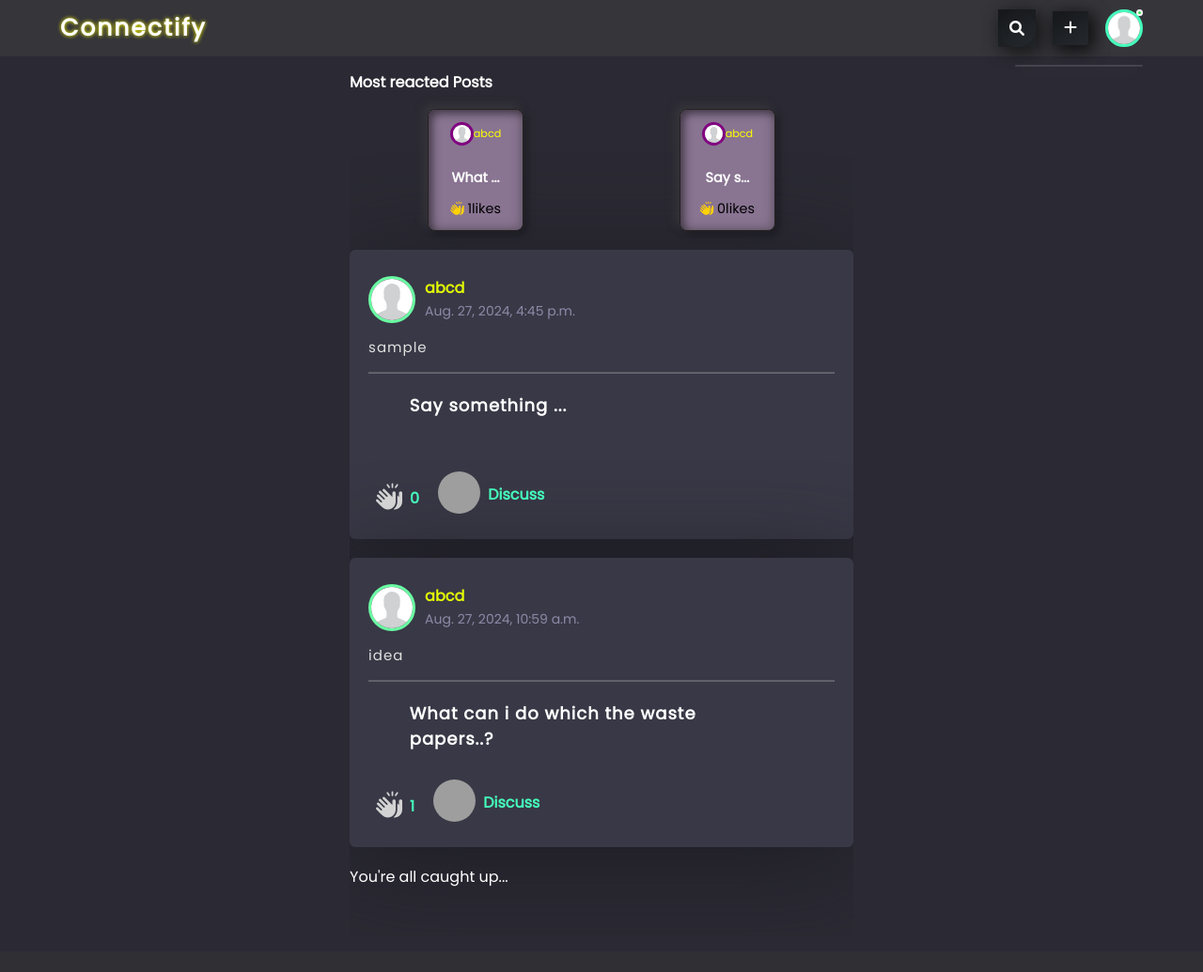
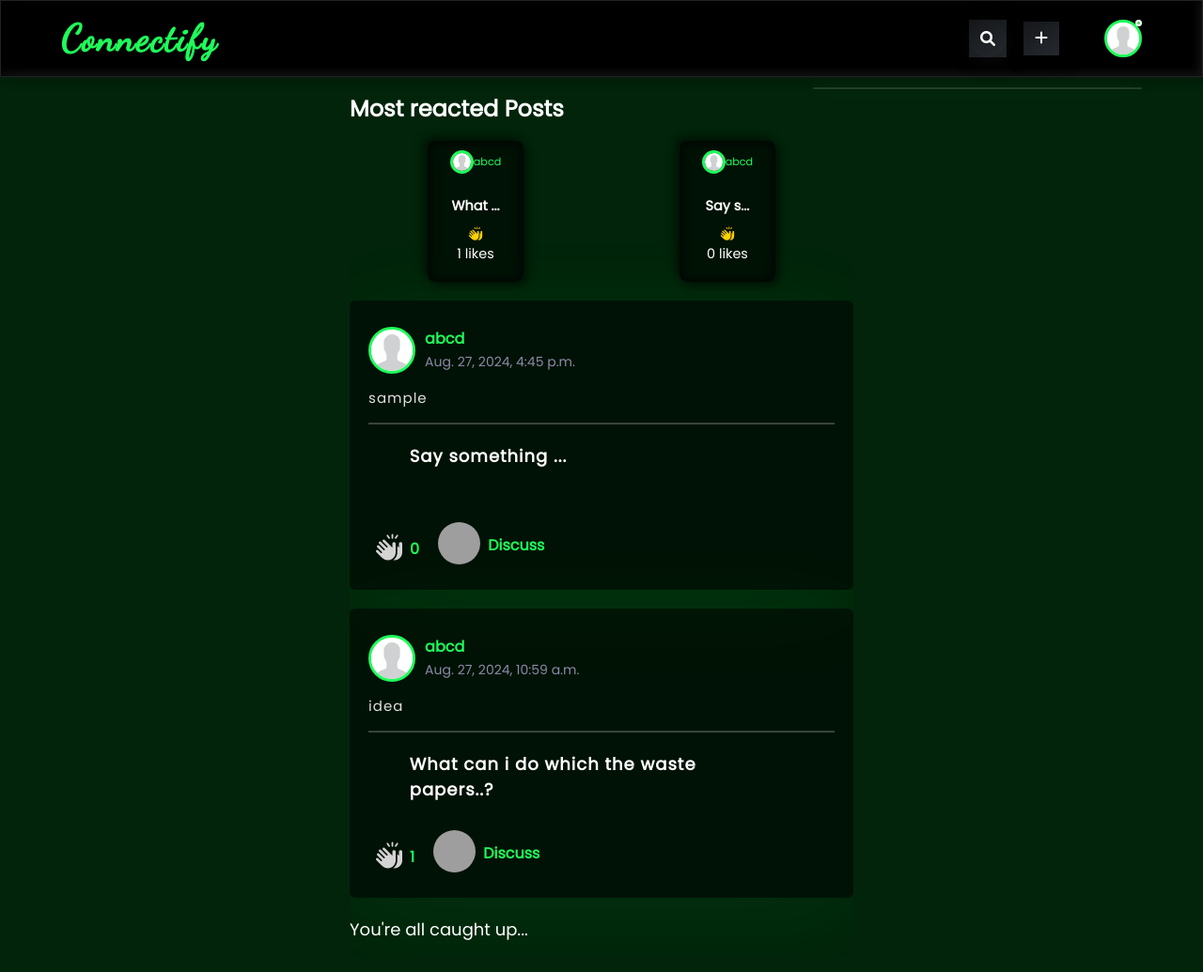
Before and after one commit to devika-aj/Mini_project, a Django app: page / in a window 1280 px wide. Shown: the whole page at 94% size. Before the commit the page ends 944 px from the top, so only its background shows below. Run offline with Django 3.2, Linux system fonts and the light colour scheme; data comes from the database, SQL or seed files in the repository; both versions use the stored data as it was after the commit; some libraries are stand-ins or nearby versions; grey boxes are pictures that could not be loaded.

Commit message:
first commit

```diff
--- a/templates/without_login.html
+++ b/templates/without_login.html
@@ -12,7 +12,7 @@
   <link href="https://cdn.jsdelivr.net/npm/bootstrap@5.0.0-beta1/dist/css/bootstrap.min.css" rel="stylesheet"
     integrity="sha384-giJF6kkoqNQ00vy+HMDP7azOuL0xtbfIcaT9wjKHr8RbDVddVHyTfAAsrekwKmP1" crossorigin="anonymous">
 
-
+  <link href="https://fonts.googleapis.com/css2?family=Dancing+Script&display=swap" rel="stylesheet">
   <link rel="stylesheet" href="https://cdn.jsdelivr.net/npm/bootstrap@4.5.3/dist/css/bootstrap.min.css">
   <!-- Facebook Favicon -->
   <link rel="icon" href="/images/favicon.png" />
@@ -32,7 +32,7 @@
 }
   body{
     /* background: linear-gradient(to right, #dad299, #b0dab9); */
-    background-color: #2b2a34;
+    background-color: #01240a;
   /* background: linear-gradient(-70deg,  #202020, #000000); */
   }
 ::-webkit-scrollbar{
@@ -288,13 +288,15 @@ span .st-label{
 <body>
 
   <!-- Navigation Section  -->
-  <nav style="background-color: #35353a">
+  <nav style="background-color: rgb(0, 0, 0);box-shadow: -4px -4px 10px rgba(67, 67, 67, 0.5),
+  inset 4px 4px 10px rgba(0, 0, 0, 0.5),
+  inset -4px -4px 10px rgba(67, 67, 67, 0.3),
+  4px 4px 10px rgba(0, 0, 0, 0.3);border: 1px solid rgb(36, 33, 33);">
   <!-- <nav style=" background: linear-gradient(to right, #780206, #061161);"> -->
     <!-- Left Section  -->
     <div class="nav-left">
-        <a href="{% url 'home:home' %}" style="text-decoration: none;"><span class="logo"
-          style="color: white;font-size: 25px;font-weight: bold;letter-spacing: 2px;filter: progid:DXImageTransform.Microsoft.Glow(Color=#ffffff,Strength=1);text-shadow: 0 0 4px yellow;">Connectify</span></a>
-
+        <a href="{% url 'home:home' %}" style="text-decoration: none;">
+          <span class="logo" style="color:#1efc5a; font-family: 'Dancing Script', cursive !important; font-size: 40px; font-weight: bold;letter-spacing: 2px;">Connectify</span>
     </div>
     <!-- Right Section  -->
     <div class="nav-right">
@@ -312,20 +314,18 @@ span .st-label{
       </a>
       <a href="{% url 'auth:login' %}">
         <div class="addpost mx-2"
-      style="background: linear-gradient(327.43deg, #32383E -77.68%, #17191C 87.35%);
-      border: none;
-      box-shadow: -4px -2px 16px rgba(195,200,205,0), 4px 4px 18px rgba(0, 0, 0, 0.5);"
-      >
+            style="background: linear-gradient(327.43deg, #32383E -77.68%, #17191C 87.35%); border: none;
+                box-shadow: -4px -2px 16px rgba(195,200,205,0), 4px 4px 18px rgba(0, 0, 0, 0.5);">
 
-        <button type="button" class="btn btn-light" data-toggle="modal" data-target="#addpost" data-whatever="@mdo" style="background: linear-gradient(327.43deg, #32383E -77.68%, #17191C 87.35%);
-        border: none;
-        box-shadow: -4px -2px 16px rgba(195,200,205,0), 4px 4px 18px rgba(0, 0, 0, 0.5);"><i
-            class="fa-solid fa-plus"></i></button>
+        <button type="button" class="btn btn-light" data-toggle="modal" data-target="#addpost" data-whatever="@mdo"
+               style="background: linear-gradient(327.43deg, #32383E -77.68%, #17191C 87.35%);border: none;
+                     box-shadow: -4px -2px 16px rgba(195,200,205,0), 4px 4px 18px rgba(0, 0, 0, 0.5);">
+                     <i class="fa-solid fa-plus"></i></button>
 
       </div>
     </a>
-      <div class="nav-user-icon online" onclick="settingsMenuToggle()" style="margin-left: 10px;">
-        <img src="/media/profiles/img.jpg" style="border:3px solid #45ffbc;background-color: white;"/>
+      <div class="nav-user-icon online" onclick="settingsMenuToggle()" style="margin-left: 40px;">
+        <img src="/media/profiles/img.jpg" style="border:3px solid #1efc5a;background-color: white;"/>
       </div>
 
 
@@ -335,10 +335,9 @@ span .st-label{
     <div class="settings-menu" style="background-color: rgba(255, 255, 255, 0.08);
     -webkit-backdrop-filter: blur(15px);
     backdrop-filter: blur(15px);
-
     -webkit-box-shadow: 0 2px 20px rgba(0, 0, 0, 0.15);
     box-shadow: 0 2px 20px rgba(219, 214, 214, 0.15);
-    border: 1px solid rgba(255, 255, 255, 0.06);width:max-content;" >
+    border: 1px solid rgba(255, 255, 255, 0.06);width: 350px;" >
 
       <!-- Dark Button Toggle  -->
 
@@ -349,9 +348,9 @@ span .st-label{
             <a href="{% url 'auth:login' %}">
                 <div class="user-profile">
                     <img src="/media/profiles/img.jpg"
-                        style="height: 50px;width:50px;border:3px solid #45ffbc;" />
+                        style="height: 50px;width:50px;border:3px solid #1efc5a;" />
                     <div>
-                        <p style="color: white;">user</p>
+                        <p style="color: white;">User</p>
                     </div>
                 </div>
             </a>
@@ -400,33 +399,30 @@ span .st-label{
     <!-- Middle Content  -->
     <!-- Story Section  -->
 
-    <div class="main-content" style="height: 100vh;width:100vw;overflow-y: scroll;">
+    <div class="main-content" style="height: 100vh; width:100vw; overflow-y: scroll;">
 
-
-
-
-      <p class="fw-bold">Most reacted Posts</p>
+      <p class="fw-bold" style="font-size:x-large;" >Most reacted Posts</p>
       <div id="stories-wrapper" style="display:flex;align-items: center;justify-content: flex-start;">
         {% for i in story %}
 
-        <div class="storycard" style="overflow:hidden;display:grid;place-items:center;margin:auto;height:130px;border-radius:8px;background:#897492;color:black;
-         box-shadow: -4px -4px 10px rgba(67, 67, 67, 0.5),
+        <div class="storycard" style="overflow:hidden;display:grid;place-items:center;margin:auto;height:150px;border-radius:8px;background:rgba(0, 0, 0, 0.5);color:black;
+         box-shadow: -4px -4px 10px rgba(0, 0, 0, 0.5),
           inset 4px 4px 10px rgba(0, 0, 0, 0.5),
-          inset -4px -4px 10px rgba(67, 67, 67, 0.3),
-          4px 4px 10px rgba(0, 0, 0, 0.3);border: 1px solid rgb(36, 33, 33);">
+          inset -4px -4px 10px rgba(0, 0, 0, 0.5),
+          4px 4px 10px rgba(0, 0, 0, 0.5);border: 1px solid rgba(0, 0, 0, 0.5);">
           <a href="{% url 'auth:login'  %}"
             style="text-decoration: none;font-size: 0.7rem; display:inline-flex;justify-content: space-between;align-items: center;color:black;">
 
             <img src="{{i.post_profile.profile_pic.url}}"
-              style="height: 25px;width:25px;border:3px solid purple;border-radius: 50%;" />
-            <span style="color:yellow;"> {{i.user}}</span>
+              style="height: 25px;width:25px;border:3px solid #1efc5a;border-radius: 50%;" />
+            <span style="color:#1efc5a;"> {{i.user}}</span>
 
           </a>
           <a href="{% url 'auth:login'  %}"
             style="text-decoration:none;text-align:center;color:black ;display:flex;align-items: space-between;justify-content: space-between;flex-direction: column;height: 70%;">
-            <div class="story-post mb-2 fw-bold" style="font-size: 0.9rem;color:white;"> {{i.post}}</div>
+            <div class="story-post mb-2 fw-bold" style="font-size: 0.9rem;color:white;">{{i.post}}</div>
             <span style='font-size:0.9rem;color:black;'>
-              <i class="fa-solid fa-hands-clapping " style='color:rgb(255, 209, 2);'></i> {{i.likes}}likes
+              <i class="fa-solid fa-hands-clapping " style='color:rgb(255, 209, 2);'></i> <p style="color: white;"> {{i.likes}} likes</p>
             </span>
           </a>
         </div>
@@ -438,9 +434,9 @@ span .st-label{
       <!-- Uploaded Posts Section  -->
       <!-- Post 1  -->
       {% for i in posts reversed %}
-      <div class="post-container" id="{{i.id}}" style=" background:#393846;
+      <div class="post-container" id="{{i.id}}" style=" background:rgba(0,0,0,.5);
 
-     box-shadow: 0 15px 100px #1e1d25;">
+     box-shadow: 0 15px 100px #1efc5911;">
         <div class="post-row">
 
 
@@ -448,11 +444,11 @@ span .st-label{
             <a href="{% url 'auth:login'  %}">
 
               <img src="{{i.post_profile.profile_pic.url}}"
-                style="height: 50px;width:50px;border:3px solid rgb(105, 255, 163);background-color: white;" />
+                style="height: 50px;width:50px;border:3px solid #1efc5a;background-color: white;" />
             </a>
 
             <div>
-              <p class="fw-bold" style="color:rgb(227, 252, 1)">{{i.user.username}}</p>
+              <p class="fw-bold" style="color:#1efc5a">{{i.user.username}}</p>
               <span style="font-size: 14px;color:#8c8aa7;">{{i.upload_date}}</span>
             </div>
           </div>
@@ -502,9 +498,9 @@ span .st-label{
             {% comment %}
             </a> {% endcomment %}
 
-            <span class="fw-bold" id="likecount{{i.id}}" style="color: #45ffbc">{{i.likes.count}}</span>
+            <span class="fw-bold" id="likecount{{i.id}}" style="color: #1efc5a">{{i.likes.count}}</span>
             <a href="{% url 'auth:login'  %}" style="text-decoration:none ;margin-left: 20px;">
-              <div class="comment fw-bold" style="color:  #45ffbc;">
+              <div class="comment fw-bold" style="color:  #1efc5a;">
                 <img
                   src="https://media.istockphoto.com/id/1310060658/vector/thinking-emoticon-question-face-emoji-with-eyeglasses-vector-illustration.jpg?s=612x612&w=0&k=20&c=pNujEuBbCFfBGUPFNznD6gMVAJ_uGeFYMmjpPuby9Eg="
                   style="border-radius: 50%;height: 45px;width: 45px;">
@@ -517,8 +513,7 @@ span .st-label{
         </div>
       </div>
       {% endfor %}
-      You're all caught up...
-
+      <p style="font-size: large;">You're all caught up...</p>
 
       <!-- Right Sidebar  -->
       <div></div>
```
Also changed, not shown: templates/base.html (+19 -17 lines), templates/feed.html (+8 -11 lines), db.sqlite3.
